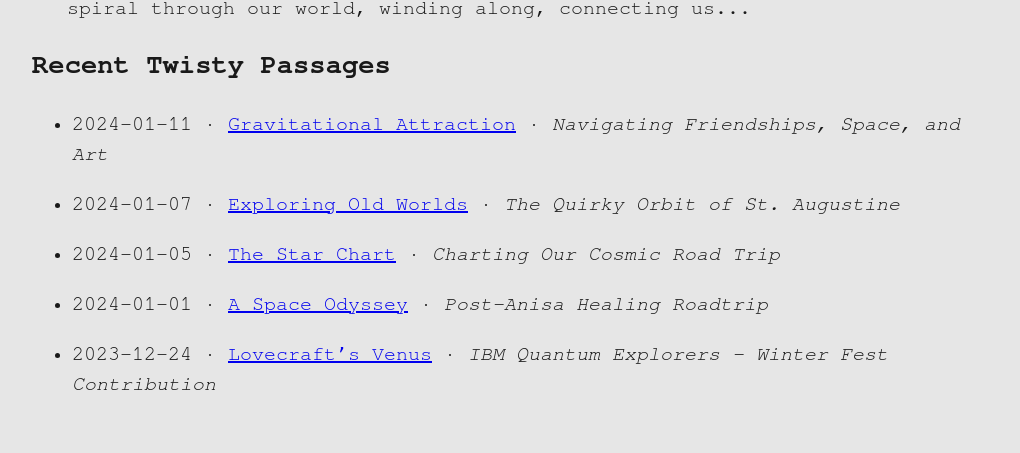
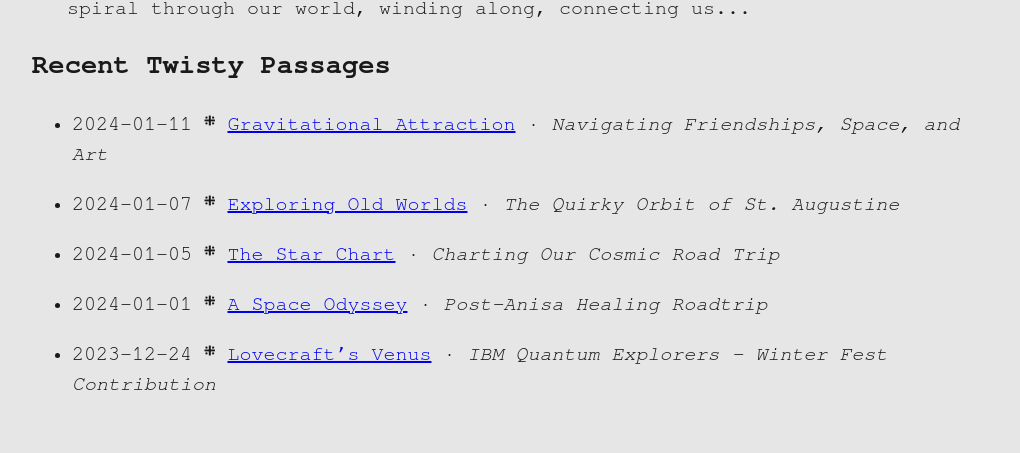
Before and after one commit to xtrangeloop/xtrangeloop.github.io, a Jekyll site: the page built from index.md, in a window 1280 px wide. Shown: the part 296-749 px from the top of the page, without its empty margins (128-1148 px from the left). Built offline with Jekyll 4.4.1, drawn with Linux system fonts in a browser that asks for light colours.

Commit message:
Update index.md

```diff
--- a/index.md
+++ b/index.md
@@ -18,5 +18,5 @@
 ## Recent Twisty Passages
 
 {% for post in site.posts %}
-* {{ post.date  | date: "%Y-%m-%d" }} &middot; [{{ post.title }}]({{post.url | prepend: site.baseurl }}) &middot; _{{ post.description }}_
+* {{ post.date  | date: "%Y-%m-%d" }} ܍ [{{ post.title }}]({{post.url | prepend: site.baseurl }}) &middot; _{{ post.description }}_
 {% endfor %}
```
